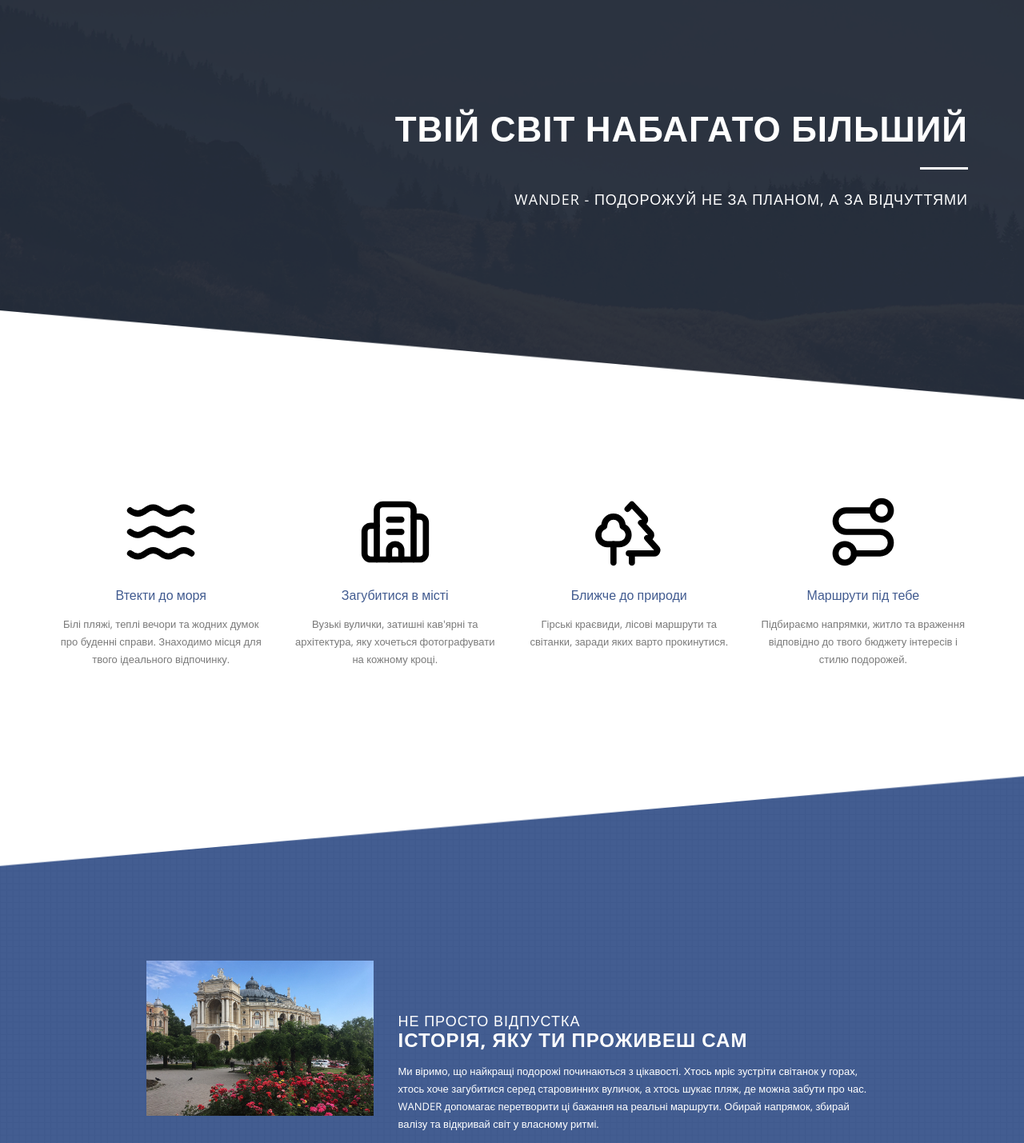
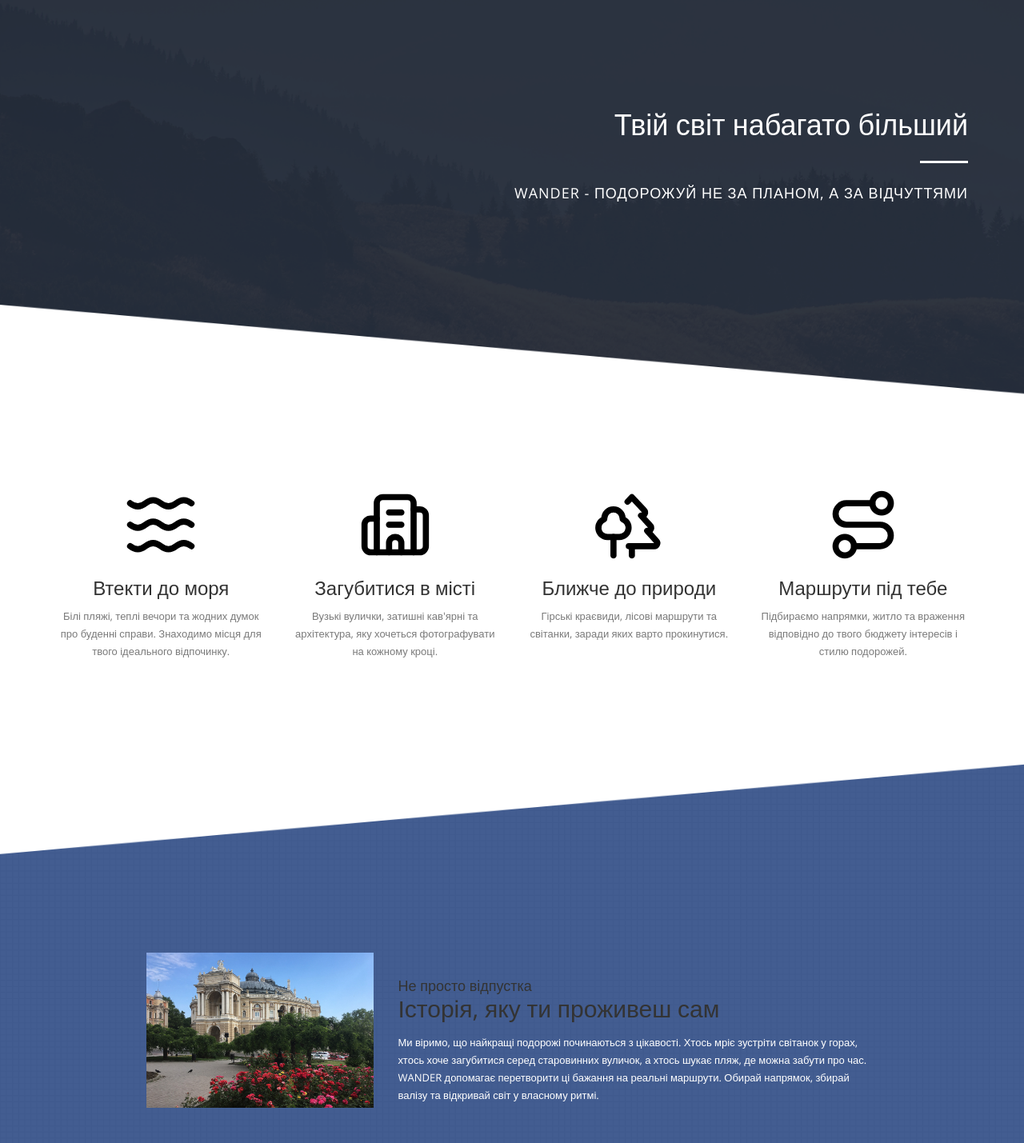
Before and after one commit to SashaV3110/Travel, a plain HTML site: page index.html in a window 1280 px wide. Shown: the part 140-1569 px from the top of the page at 80% size. Drawn offline with nearby package versions, Linux system fonts and the light colour scheme.

Commit message:
Update index.html

```diff
--- a/index.html
+++ b/index.html
@@ -51,7 +51,7 @@ http://www.tooplate.com/view/2091-ziggy
             <div class="row">
               <div class="col-md-12">
                 <div class="text-content">
-                  <h2>Твій світ набагато більший</h2>
+                  <h1>Твій світ набагато більший</h1>
                   <div class="line-dec"></div>
                   <span>Wander - подорожуй не за планом, а за відчуттями</span>
                 </div>
@@ -68,7 +68,7 @@ http://www.tooplate.com/view/2091-ziggy
                   <div class="icon">
                     <img src="img/Пляж.png" alt="Пляжний відпочинок">
                   </div>
-                  <h4>Втекти до моря</h4>
+                  <h3>Втекти до моря</h3>
                   <p>Білі пляжі, теплі вечори та жодних думок про буденні справи. Знаходимо місця для твого ідеального відпочинку.</p>
                 </div>
               </div>
@@ -77,7 +77,7 @@ http://www.tooplate.com/view/2091-ziggy
                   <div class="icon">
                     <img src="img/Місто.png" alt="Міські подорожі">
                   </div>
-                  <h4>Загубитися в місті</h4>
+                  <h3>Загубитися в місті</h3>
                   <p>Вузькі вулички, затишні кав'ярні та архітектура, яку хочеться фотографувати на кожному кроці.</p>
                 </div>
               </div>
@@ -86,7 +86,7 @@ http://www.tooplate.com/view/2091-ziggy
                   <div class="icon">
                     <img src="img/Природа.png" alt="Гори та природа">
                   </div>
-                  <h4>Ближче до природи</h4>
+                  <h3>Ближче до природи</h3>
                   <p>Гірські краєвиди, лісові маршрути та світанки, заради яких варто прокинутися.</p>
                 </div>
               </div>
@@ -95,7 +95,7 @@ http://www.tooplate.com/view/2091-ziggy
                   <div class="icon">
                     <img src="img/Маршрут.png" alt="Індивідуальні подорожі">
                   </div>
-                  <h4>Маршрути під тебе</h4>
+                  <h3>Маршрути під тебе</h3>
                   <p>Підбираємо напрямки, житло та враження відповідно до твого бюджету інтересів і стилю подорожей.</p>
                 </div>
               </div>
@@ -111,7 +111,7 @@ http://www.tooplate.com/view/2091-ziggy
                   <img src="img/Пейзаж.png" alt="Натхнення для нових подорожей">
                 </div>
                 <div class="right-text col-md-8">
-                  <h4><em>Не просто відпустка</em><br>Історія, яку ти проживеш сам</h4>
+                  <h2><em>Не просто відпустка</em><br>Історія, яку ти проживеш сам</h2>
                   <p>Ми віримо, що найкращі подорожі починаються з цікавості. Хтось мріє зустріти світанок у горах, хтось хоче загубитися серед старовинних вуличок, а хтось шукає пляж, де можна забути про час. WANDER допомагає перетворити ці бажання на реальні маршрути. Обирай напрямок, збирай валізу та відкривай світ у власному ритмі.</p>
                 </div>
               </div>
@@ -129,7 +129,7 @@ http://www.tooplate.com/view/2091-ziggy
                   </div>
                   <div class="text">
                     <span>Море та пляжі</span>
-                    <h4>Албанія</h4>
+                    <h3>Албанія</h3>
                   </div>
                 </div>
               </div>
@@ -140,7 +140,7 @@ http://www.tooplate.com/view/2091-ziggy
                   </div>
                   <div class="text">
                     <span>Міста та культура</span>
-                    <h4>Італія</h4>
+                    <h3>Італія</h3>
                   </div>
                 </div>
               </div>
@@ -151,7 +151,7 @@ http://www.tooplate.com/view/2091-ziggy
                   </div>
                   <div class="text">
                     <span>Природа та пригоди</span>
-                    <h4>Швейцарія</h4>
+                    <h3>Швейцарія</h3>
                   </div>
                 </div>
               </div>
@@ -172,7 +172,7 @@ http://www.tooplate.com/view/2091-ziggy
             <div class="row">
               <div class="col-md-10 col-md-offset-1">
                 <div class="left-text col-md-8">
-                  <h4><em>світ чекає на тебе</em><br>Мрій про більше. Мандруй частіше.</h4>
+                  <h2><em>світ чекає на тебе</em><br>Мрій про більше. Мандруй частіше.</h2>
                   <p>Ми не просто підбираємо тури, а допомагаємо знаходити подорожі, які відповідають саме тобі. Романтичні вихідні, пригоди серед гір чи тиждень біля моря  розкажи нам про свою мрію, а ми допоможемо перетворити її на маршрут. Твоя подорож, твій темп, твої враження.</p>
                 </div>
                 <div class="right-image col-md-4">
```
